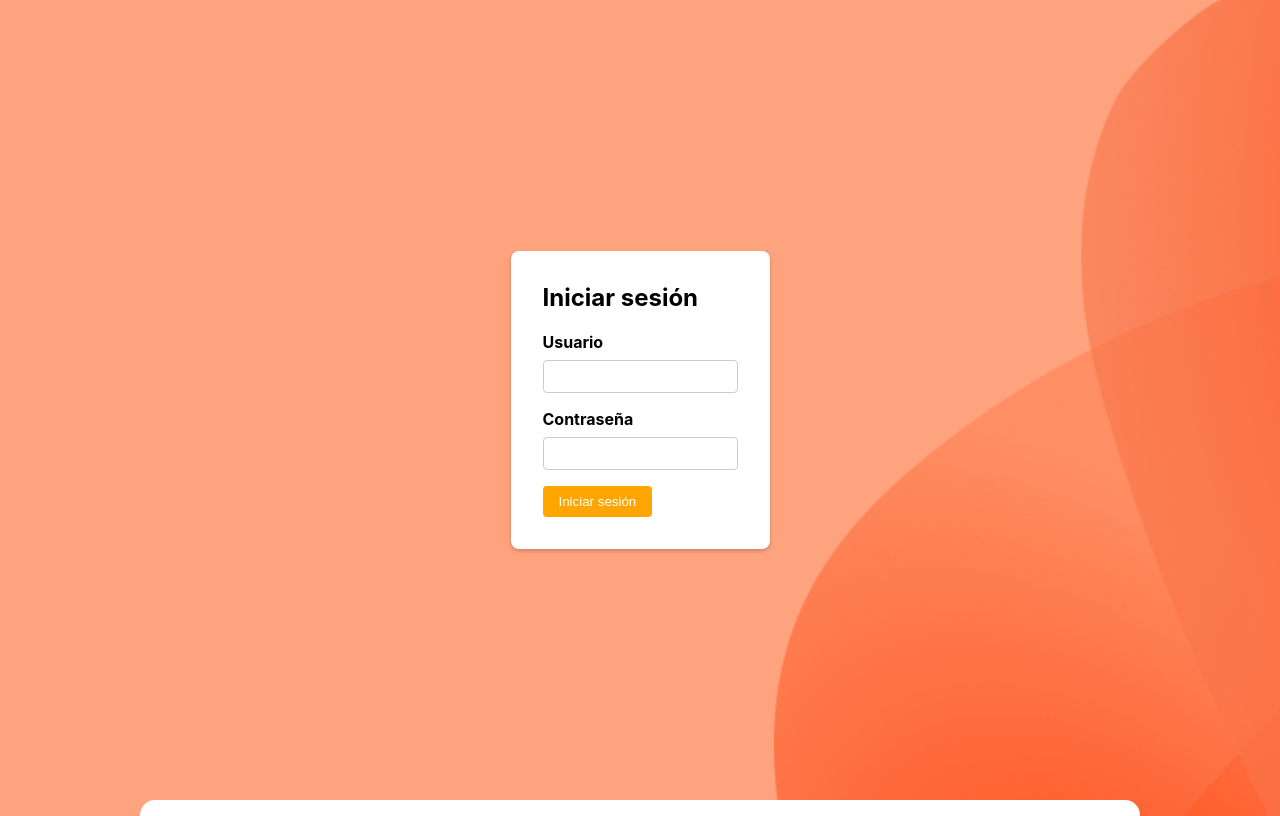
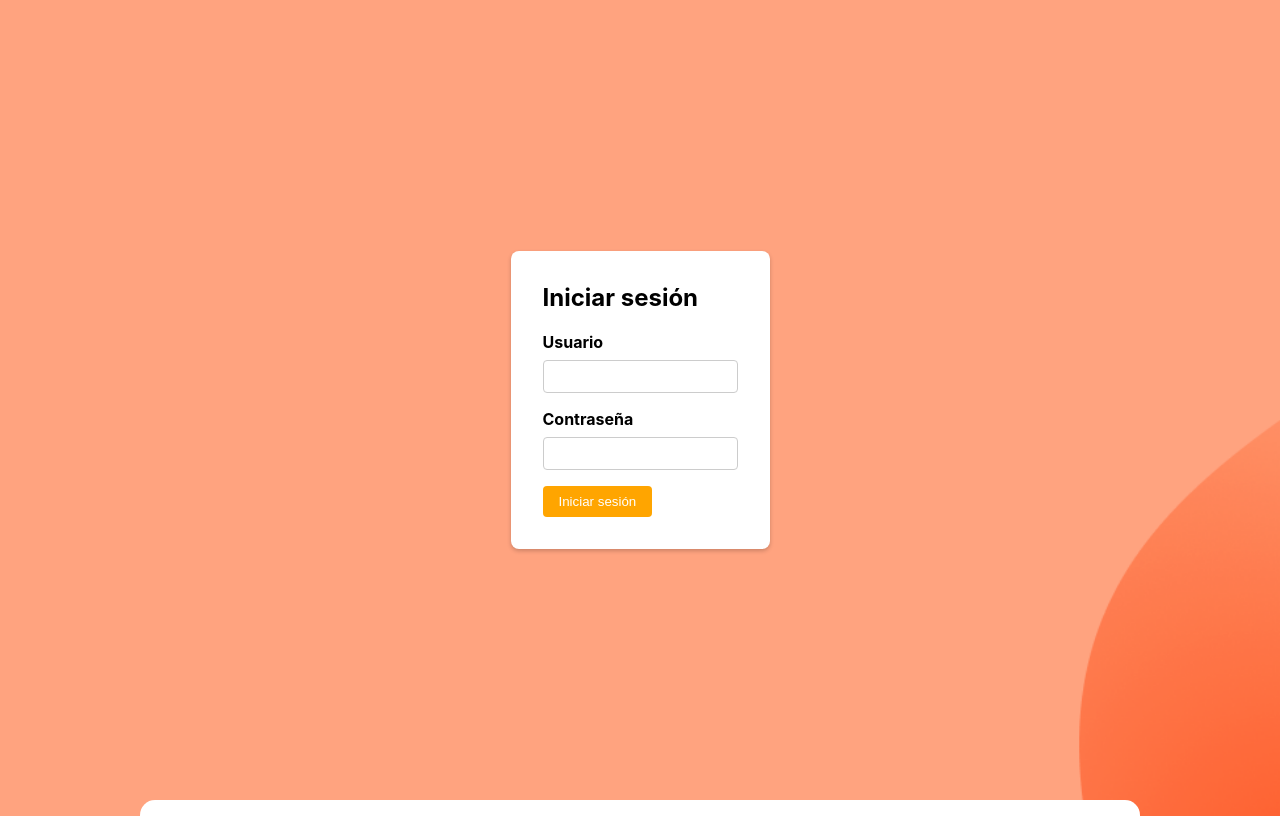
Before and after one commit to ValerySuarez22/proyecto-factoria-front, a React (Create React App) app: page /login in a window 1280 px wide. Shown: the top 816 px of the page. Built offline with nearby package versions, Linux system fonts and the light colour scheme.

Commit message:
modificacion en login

```diff
--- a/src/views/login/login.css
+++ b/src/views/login/login.css
@@ -3,7 +3,8 @@ body {
     background-image: url('../../assets/images/fondologin.png');
     background-size: cover;
     background-repeat: no-repeat;
-    background-position: center;
+    /* background-position: center; */
+    /* width: 80%; */
 }
 
 /* Estilos para el contenedor principal */
```
